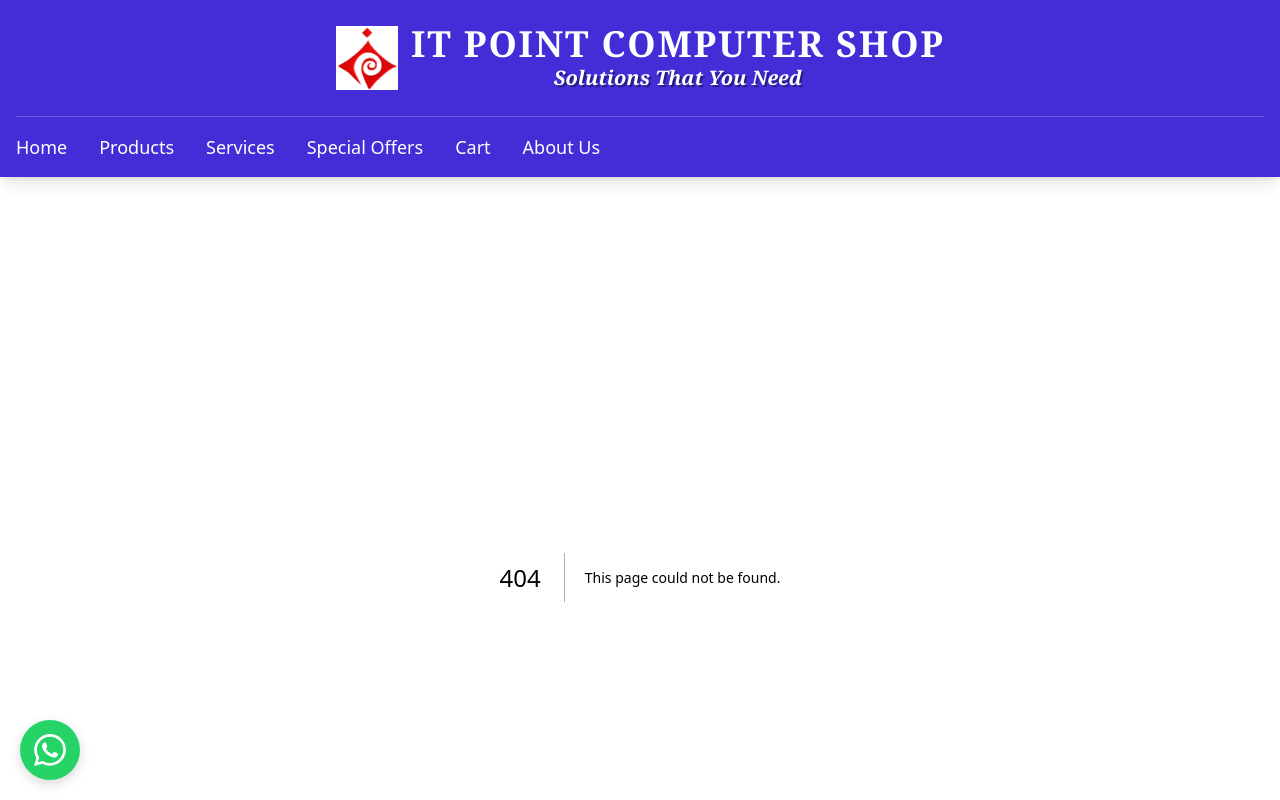
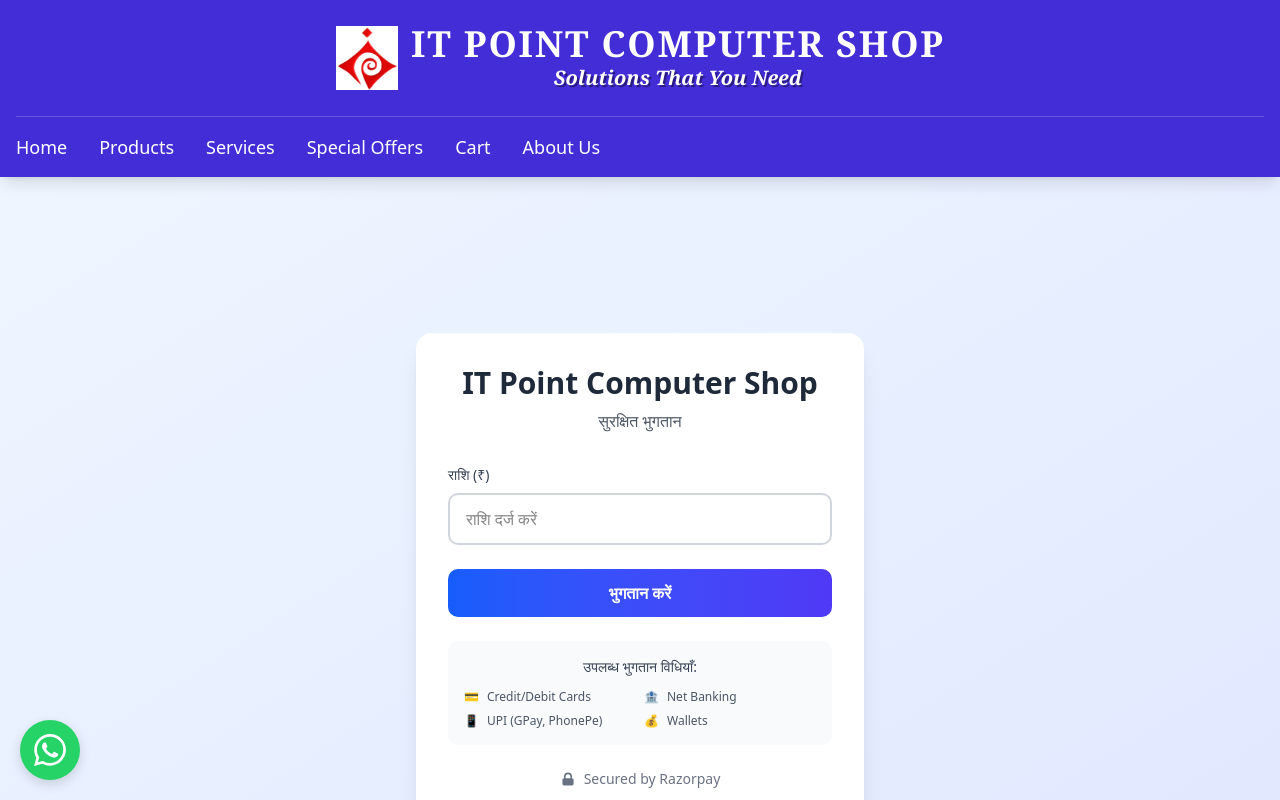
Before and after one commit to kp1153/itpoint, a Next.js app: page /payment in a window 1280 px wide. Before the commit this address had no page. Shown: the top 800 px of the page. Built offline with nearby package versions, Linux system fonts and the light colour scheme.

Commit message:
force deploy

```diff
--- /dev/null
+++ b/app/api/razorpay/create-order/route.js
@@ -0,0 +1,22 @@
+import Razorpay from "razorpay";
+
+export async function POST(req) {
+  try {
+    const { amount } = await req.json();
+
+    const razorpay = new Razorpay({
+      key_id: process.env.NEXT_PUBLIC_RAZORPAY_KEY_ID,
+      key_secret: process.env.RAZORPAY_KEY_SECRET,
+    });
+
+    const order = await razorpay.orders.create({
+      amount: amount * 100, // Razorpay works in paise
+      currency: "INR",
+      receipt: `receipt_${Date.now()}`,
+    });
+
+    return Response.json(order);
+  } catch (error) {
+    return Response.json({ error: error.message }, { status: 500 });
+  }
+}
--- /dev/null
+++ b/app/api/razorpay/verify-payment/route.js
@@ -0,0 +1,23 @@
+import crypto from "crypto";
+
+export async function POST(req) {
+  try {
+    const { razorpay_order_id, razorpay_payment_id, razorpay_signature } =
+      await req.json();
+
+    const body = razorpay_order_id + "|" + razorpay_payment_id;
+
+    const expectedSignature = crypto
+      .createHmac("sha256", process.env.RAZORPAY_KEY_SECRET)
+      .update(body.toString())
+      .digest("hex");
+
+    if (expectedSignature === razorpay_signature) {
+      return Response.json({ success: true });
+    } else {
+      return Response.json({ success: false }, { status: 400 });
+    }
+  } catch (error) {
+    return Response.json({ error: error.message }, { status: 500 });
+  }
+}
--- /dev/null
+++ b/app/payment/page.js
@@ -0,0 +1,6 @@
+// app/payment/page.js
+import RazorpayPayment from "../../components/RazorpayPayment";
+
+export default function PaymentPage() {
+  return <RazorpayPayment />;
+}
--- /dev/null
+++ b/components/RazorpayPayment.js
@@ -0,0 +1,231 @@
+"use client";
+import { useState } from "react";
+
+export default function RazorpayPayment() {
+  const [amount, setAmount] = useState("");
+  const [loading, setLoading] = useState(false);
+
+  const loadRazorpayScript = () => {
+    return new Promise((resolve) => {
+      const script = document.createElement("script");
+      script.src = "https://checkout.razorpay.com/v1/checkout.js";
+      script.onload = () => resolve(true);
+      script.onerror = () => resolve(false);
+      document.body.appendChild(script);
+    });
+  };
+
+  const handlePayment = async () => {
+    if (!amount || amount <= 0) {
+      alert("कृपया सही राशि दर्ज करें");
+      return;
+    }
+
+    setLoading(true);
+
+    // Load Razorpay script
+    const res = await loadRazorpayScript();
+    if (!res) {
+      alert("Razorpay SDK लोड नहीं हो सका। कृपया दोबारा कोशिश करें।");
+      setLoading(false);
+      return;
+    }
+
+    // Create order
+    try {
+      const orderResponse = await fetch("/api/razorpay/create-order", {
+        method: "POST",
+        headers: { "Content-Type": "application/json" },
+        body: JSON.stringify({ amount: parseFloat(amount) }),
+      });
+
+      const order = await orderResponse.json();
+
+      if (!order.id) {
+        throw new Error("Order creation failed");
+      }
+
+      // Initialize Razorpay with ALL payment methods
+      const options = {
+        key: process.env.NEXT_PUBLIC_RAZORPAY_KEY_ID,
+        amount: order.amount,
+        currency: order.currency,
+        name: "IT Point Computer Shop",
+        description: "Payment Transaction",
+        image: "/logo.png", // Optional: आपका logo यहाँ डालें
+        order_id: order.id,
+
+        // ALL Payment Methods Enable
+        config: {
+          display: {
+            blocks: {
+              banks: {
+                name: "Pay using UPI or NetBanking",
+                instruments: [
+                  {
+                    method: "upi",
+                  },
+                  {
+                    method: "netbanking",
+                  },
+                ],
+              },
+              card: {
+                name: "Pay using Cards",
+                instruments: [
+                  {
+                    method: "card",
+                  },
+                ],
+              },
+              wallet: {
+                name: "Pay using Wallets",
+                instruments: [
+                  {
+                    method: "wallet",
+                  },
+                ],
+              },
+            },
+            sequence: ["block.banks", "block.card", "block.wallet"],
+            preferences: {
+              show_default_blocks: true,
+            },
+          },
+        },
+
+        // Payment Methods
+        method: {
+          netbanking: true,
+          card: true,
+          upi: true,
+          wallet: true,
+          emi: false,
+          paylater: false,
+          cardless_emi: false,
+          bank_transfer: false,
+        },
+
+        handler: async function (response) {
+          // Verify payment
+          const verifyResponse = await fetch("/api/razorpay/verify-payment", {
+            method: "POST",
+            headers: { "Content-Type": "application/json" },
+            body: JSON.stringify({
+              razorpay_order_id: response.razorpay_order_id,
+              razorpay_payment_id: response.razorpay_payment_id,
+              razorpay_signature: response.razorpay_signature,
+            }),
+          });
+
+          const verifyData = await verifyResponse.json();
+
+          if (verifyData.success) {
+            alert("भुगतान सफल रहा! ✅");
+            setAmount("");
+          } else {
+            alert("भुगतान सत्यापन विफल रहा");
+          }
+          setLoading(false);
+        },
+
+        prefill: {
+          name: "",
+          email: "",
+          contact: "",
+        },
+
+        notes: {
+          address: "IT Point Computer Shop",
+        },
+
+        theme: {
+          color: "#3399cc",
+        },
+
+        modal: {
+          ondismiss: function () {
+            setLoading(false);
+            alert("भुगतान रद्द किया गया");
+          },
+        },
+      };
+
+      const paymentObject = new window.Razorpay(options);
+      paymentObject.open();
+    } catch (error) {
+      console.error("Payment error:", error);
+      alert("भुगतान में त्रुटि हुई। कृपया दोबारा कोशिश करें।");
+      setLoading(false);
+    }
+  };
+
+  return (
+    <div className="min-h-screen bg-gradient-to-br from-blue-50 to-indigo-100 flex items-center justify-center p-4">
+      <div className="bg-white rounded-2xl shadow-xl p-8 w-full max-w-md">
+        <div className="text-center mb-8">
+          <h1 className="text-3xl font-bold text-gray-800 mb-2">
+            IT Point Computer Shop
+          </h1>
+          <p className="text-gray-600">सुरक्षित भुगतान</p>
+        </div>
+
+        <div className="space-y-6">
+          <div>
+            <label className="block text-sm font-medium text-gray-700 mb-2">
+              राशि (₹)
+            </label>
+            <input
+              type="number"
+              value={amount}
+              onChange={(e) => setAmount(e.target.value)}
+              placeholder="राशि दर्ज करें"
+              className="w-full px-4 py-3 border-2 border-gray-300 rounded-lg focus:outline-none focus:border-blue-500 transition-colors"
+              disabled={loading}
+            />
+          </div>
+
+          <button
+            onClick={handlePayment}
+            disabled={loading}
+            className="w-full bg-gradient-to-r from-blue-600 to-indigo-600 text-white py-3 rounded-lg font-semibold hover:from-blue-700 hover:to-indigo-700 disabled:opacity-50 disabled:cursor-not-allowed transition-all transform hover:scale-[1.02] active:scale-[0.98]"
+          >
+            {loading ? "प्रक्रिया जारी है..." : "भुगतान करें"}
+          </button>
+
+          {/* Payment Methods Display */}
+          <div className="bg-gray-50 rounded-lg p-4 space-y-2">
+            <p className="text-sm font-medium text-gray-700 text-center mb-3">
+              उपलब्ध भुगतान विधियाँ:
+            </p>
+            <div className="grid grid-cols-2 gap-2 text-xs text-gray-600">
+              <div className="flex items-center gap-2">
+                <span>💳</span> Credit/Debit Cards
+              </div>
+              <div className="flex items-center gap-2">
+                <span>🏦</span> Net Banking
+              </div>
+              <div className="flex items-center gap-2">
+                <span>📱</span> UPI (GPay, PhonePe)
+              </div>
+              <div className="flex items-center gap-2">
+                <span>💰</span> Wallets
+              </div>
+            </div>
+          </div>
+
+          <div className="flex items-center justify-center gap-2 text-sm text-gray-500 mt-4">
+            <svg className="w-4 h-4" fill="currentColor" viewBox="0 0 20 20">
+              <path
+                fillRule="evenodd"
+                d="M5 9V7a5 5 0 0110 0v2a2 2 0 012 2v5a2 2 0 01-2 2H5a2 2 0 01-2-2v-5a2 2 0 012-2zm8-2v2H7V7a3 3 0 016 0z"
+                clipRule="evenodd"
+              />
+            </svg>
+            <span>Secured by Razorpay</span>
+          </div>
+        </div>
+      </div>
+    </div>
+  );
+}
```
Also changed, not shown: 1 other file (tests, documents, lock files or other folders).
